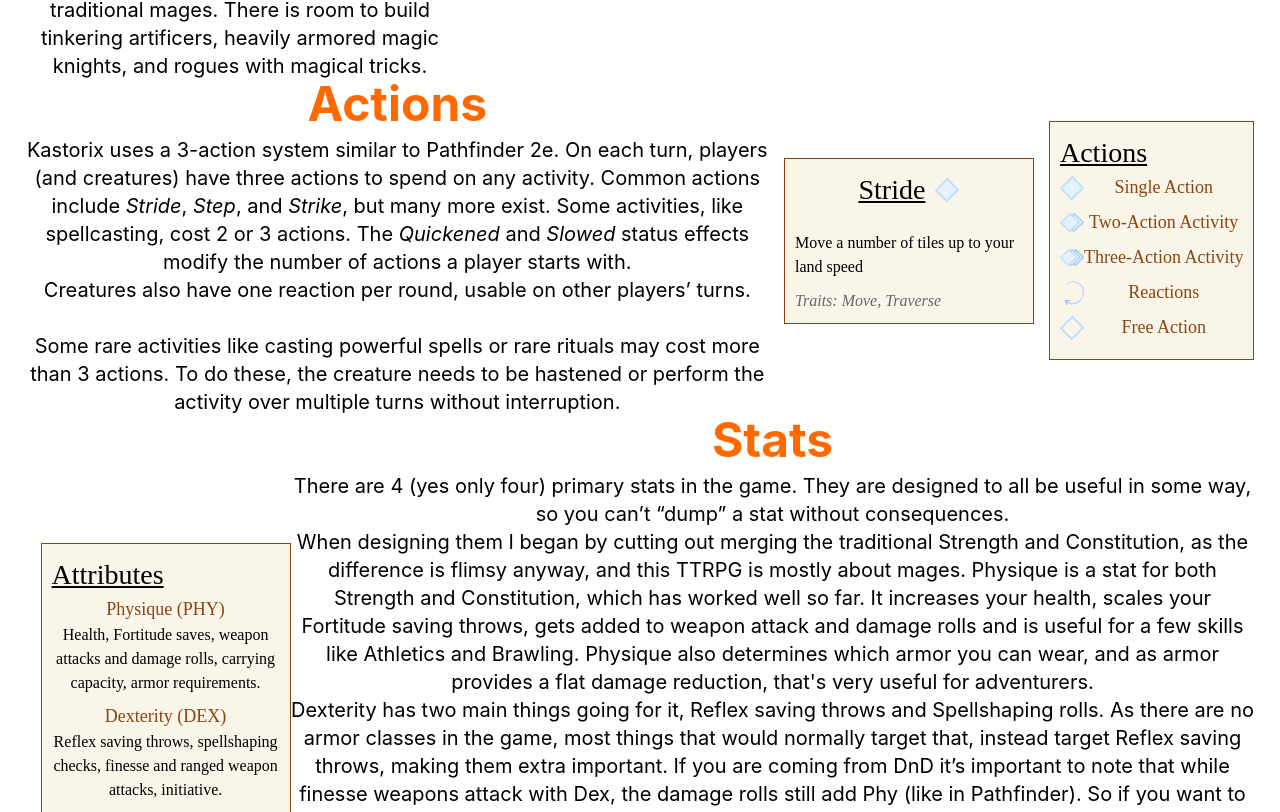
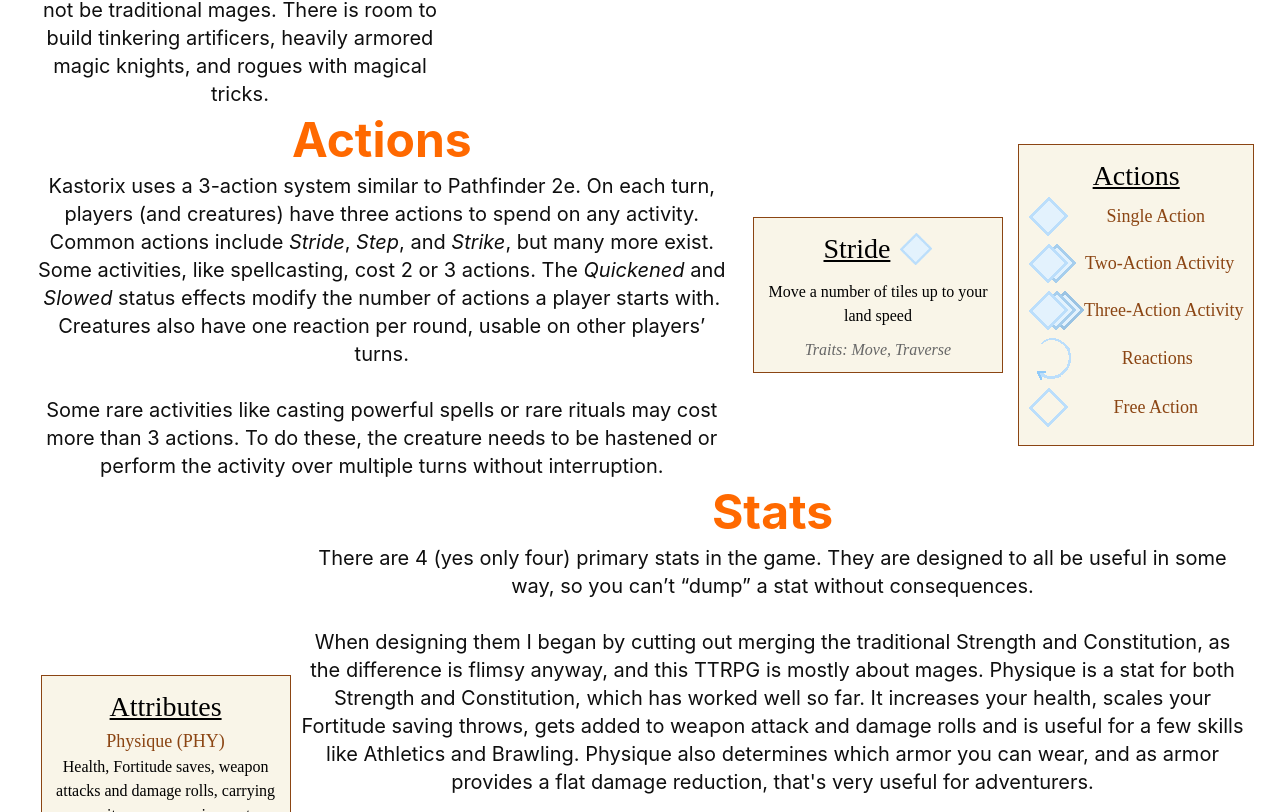
Before and after one commit to Acasez/kastorixv2, a React (Vite) app: page /index in a window 1280 px wide. Shown: the part 868-1680 px from the top of the page. Built offline with nearby package versions, Linux system fonts and the light colour scheme.

Commit message:
Action box tailwind

```diff
--- a/src/CSS/ActionBox.css
+++ b/src/CSS/ActionBox.css
@@ -1,8 +1,3 @@
-.action-icon {
-    width: 24px;
-    height: 24px;
-}
-
 .action-details {
     margin-top: 10px;
     line-height: 1.5;
@@ -21,9 +16,3 @@
     margin-bottom: 10px;
     justify-self: center;
 }
-
-.action-icon {
-    width: 24px;
-    height: 24px;
-    object-fit: contain;
-}
--- a/src/CSS/RulesBox.css
+++ b/src/CSS/RulesBox.css
@@ -10,7 +10,7 @@
 }
 
 .rules-box.wide {
-    max-width: 450px;
+    max-width: 420px;
 }
 
 .rules-box.wider {
--- a/src/components/ActionBox.tsx
+++ b/src/components/ActionBox.tsx
@@ -45,7 +45,7 @@ export default function ActionBox({ action, actionsList }: ActionBoxProps) {
     <div className={`rules-box ${widthClass}`}>
       <div className="action-header">
         <h2 className="rule-title">{action}</h2>
-        <div className="action-icons">
+        <div className="max-w-8 max-h-8 flex flex-row">
           {actionIcons.map((icon, i) => (
             <img
               key={i}
@@ -56,7 +56,7 @@ export default function ActionBox({ action, actionsList }: ActionBoxProps) {
           ))}
         </div>
       </div>
-      <div className="action-details">
+      <div className="text-center text-base">
         <p>{formattedDescription}</p>
         {actionDetails.traits && (
           <p className="traits">Traits: {actionDetails.traits}</p>
--- a/src/components/RulesBox.tsx
+++ b/src/components/RulesBox.tsx
@@ -19,7 +19,7 @@ export default function RulesBox({ name, rules, maxWidth }: RulesProp) {
       className="rules-box"
       style={{ maxWidth: maxWidth ? `${maxWidth}px` : undefined }}
     >
-      {name && <h2 className="rule-title">{name}</h2>}
+      {name && <h2 className="rule-title text-center">{name}</h2>}
       {rules.map(({ rule, ruleIcon, description, isHeader }) => (
         <div
           className={`rules-item ${isHeader ? "rules-item--header" : ""}`}
--- a/src/components/TextSection.tsx
+++ b/src/components/TextSection.tsx
@@ -17,7 +17,7 @@ export default function TextSection({
   return (
     <div className="portfolio-text">
       {projectPageLink ? (
-        <NavLink className="text-2xl text-orange-500" to={projectPageLink}>
+        <NavLink className="text-2xl text-header" to={projectPageLink}>
           {name}
         </NavLink>
       ) : (
@@ -25,7 +25,9 @@ export default function TextSection({
           {name}
         </h1>
       )}
-      <p className={`text-center text-xl mt-2 ${cursive ? "italic" : ""}`}>
+      <p
+        className={`text-center text-xl m-2 text-text ${cursive ? "italic" : ""}`}
+      >
         <ReactMarkdown>{description}</ReactMarkdown>
       </p>
     </div>
--- a/src/index.css
+++ b/src/index.css
@@ -1 +1,11 @@
 @import "tailwindcss";
+
+@theme {
+    --color-bg: #eceff4;
+    --color-bg-rules: #f9f5e8;
+
+    --color-text: #0f0f0f;
+    --color-text-rule: #c8a78a;
+    --color-header: #ff6900;
+    --color-traits: #868582;
+}
```
Also changed, not shown: src/pages/RPGOverview.tsx (+8 -0 lines).
